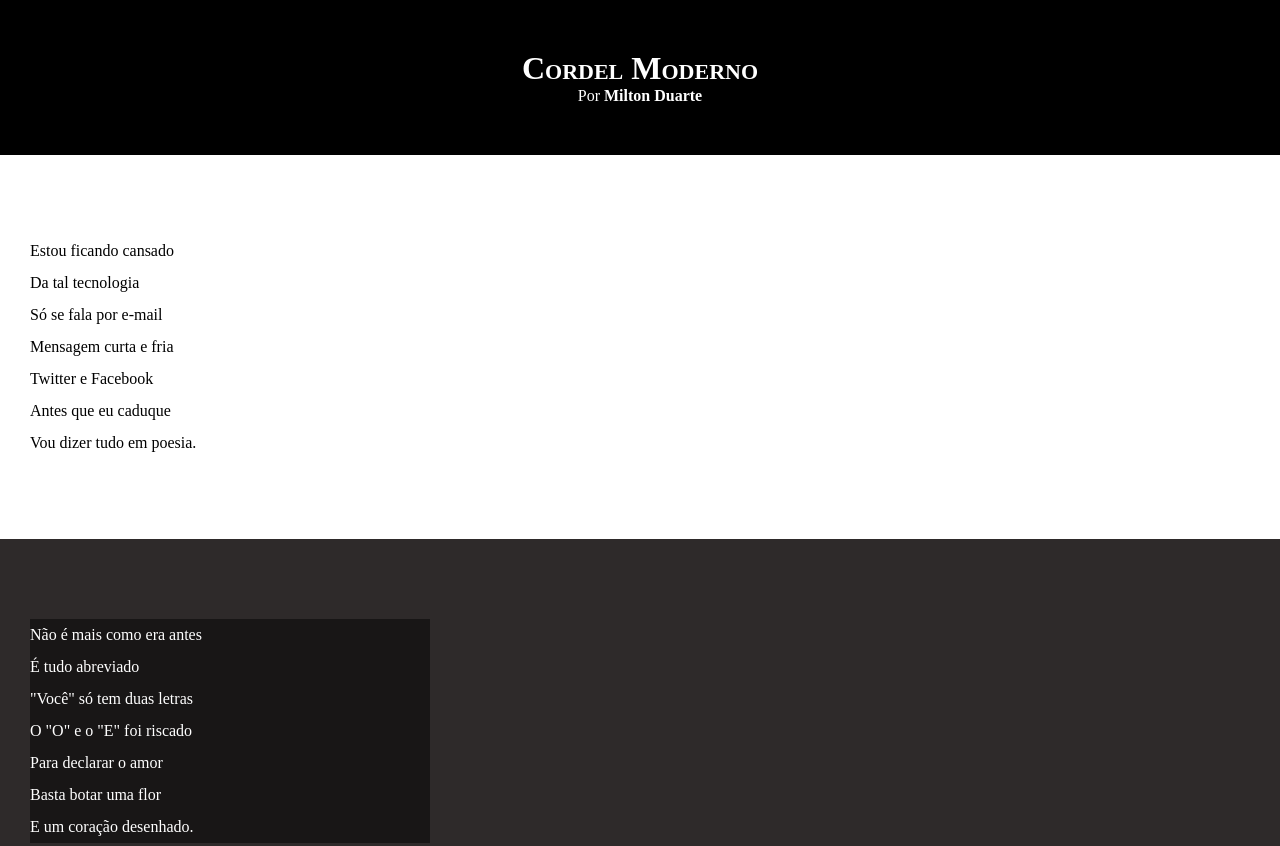
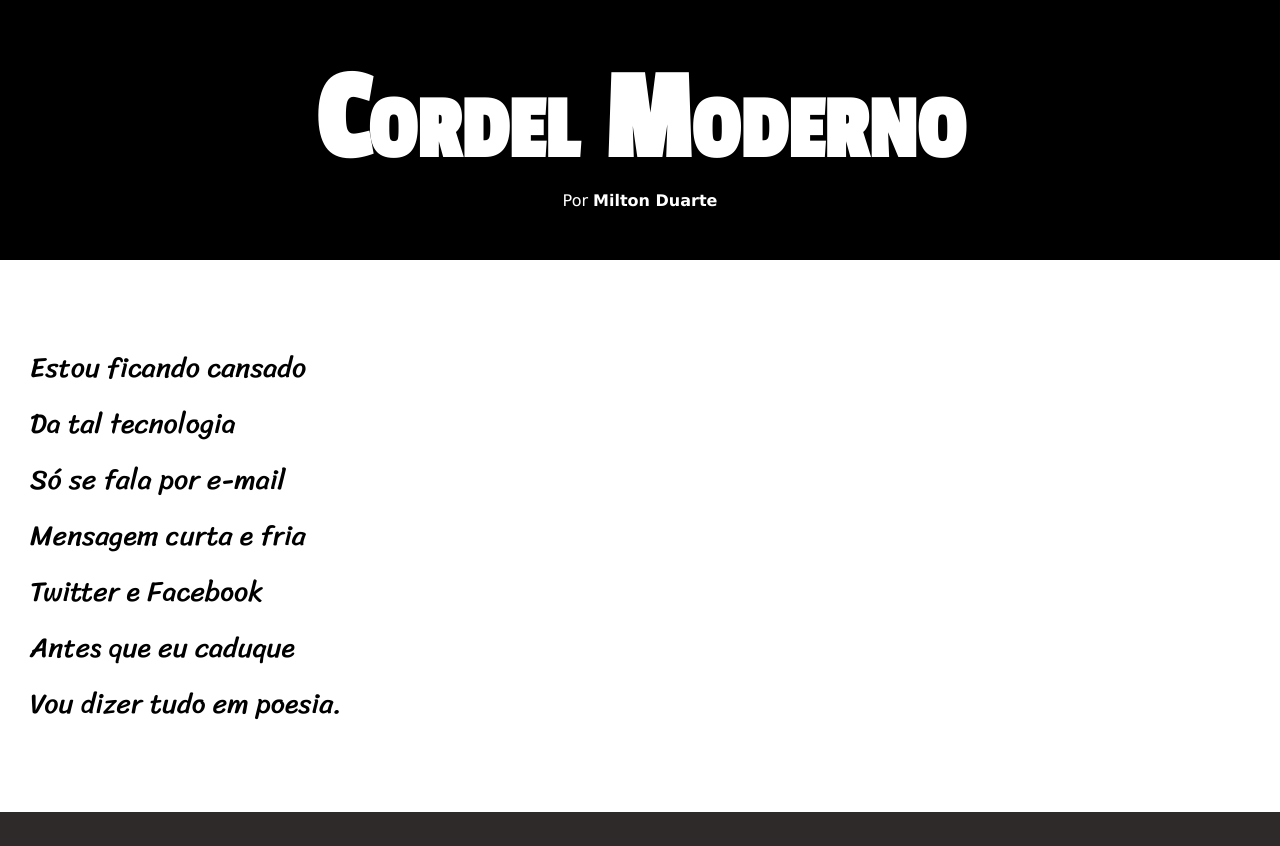
Before and after one commit to Fagner-Bagundes/projeto-cordel, a plain HTML site: page index.html in a window 1280 px wide. Shown: the top 846 px of the page. Drawn offline with Linux system fonts and the light colour scheme.

Commit message:
Atualização de estilos

```diff
--- a/estilo/style.css
+++ b/estilo/style.css
@@ -1,4 +1,17 @@
 @charset "UTF-8";
+
+
+  @import url('https://fonts.googleapis.com/css2?family=Passion+One&display=swap');
+
+  @import url('https://fonts.googleapis.com/css2?family=Passion+One&family=Sriracha&display=swap');
+
+
+  :root{
+    --font1-: Verdana, Geneva, Tahoma, sans-serif;
+    --font-2:'Passion One', cursive;
+    --font-3:'Sriracha', cursive;
+  </style>
+  }
 
 *{
     margin: 0px;
@@ -8,6 +21,7 @@
 html, body{
     min-height: 100vh;
     background-color: darkgray;
+    font-family: var(--font1-);
 }
 
 header{
@@ -17,8 +31,10 @@ header{
 }
 
 header>h1{
+    font-family: var(--font-2);
     padding-top: 50px;
     font-variant: small-caps;
+    font-size: 10vw;
 }
 
 header>p{
@@ -39,6 +55,8 @@ section{
     padding-bottom: 10vh;
     line-height: 2em;
     padding-left: 30px;
+    font-family: var(--font-3);
+    font-size: 3.5vh;
 }
 
 section.normal{
@@ -52,7 +70,8 @@ section.imagem{
 }
 section.imagem>p{
     background-color: rgba(0, 0, 0, 0.475);
-    width: 400px;
+    display: inline-block;
+    padding: 50px;
 }
 
 footer{
```
